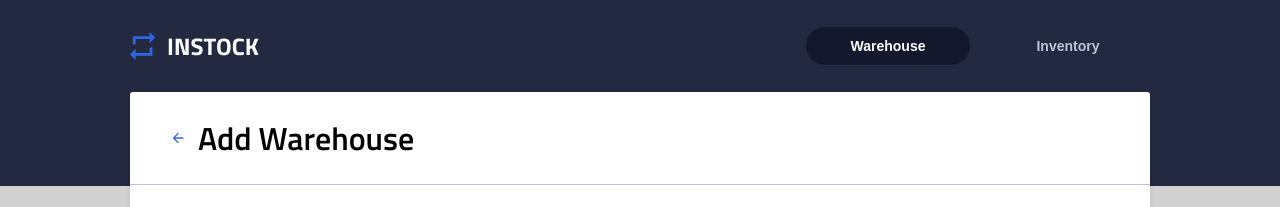
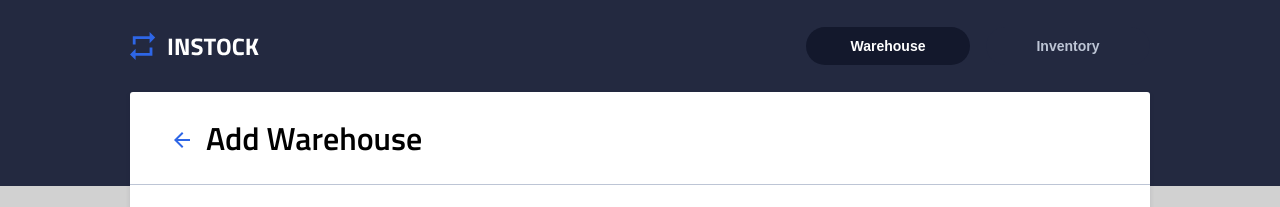
Before and after one commit to cdd741/In-Stock, a React (Create React App) app in the folder client/: page /warehouses/add in a window 1280 px wide. Shown: the top 207 px of the page. Built offline with nearby package versions, Linux system fonts and the light colour scheme.

Commit message:
Added cursor-pointer for Secondlevelwrap and Header. Increase the size of the Back Arrow
Signed-off-by: lyjchan0411 <lyjchan0411@gmail.com>

```diff
--- a/client/src/common/Header/Header.scss
+++ b/client/src/common/Header/Header.scss
@@ -31,6 +31,9 @@
       margin-right: auto;
     }
   }
+  &__button {
+    cursor: pointer;
+  }
 }
 .button__container {
   display: flex;
--- a/client/src/components/SecondLevelWrap/SecondLevelWrap.scss
+++ b/client/src/components/SecondLevelWrap/SecondLevelWrap.scss
@@ -33,8 +33,8 @@
   }
 
   &__back-button {
-    width: 16px;
-    height: 16px;
+    width: 24px;
+    margin-top: 4px;
     margin-right: 12px;
     cursor: pointer;
   }
```
